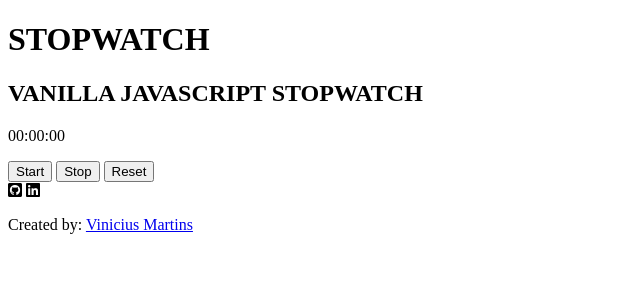
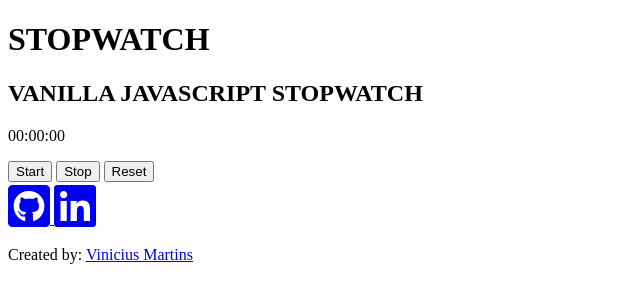
Before and after one commit to ViniciusAlba/STOPWATCH, a plain HTML site: page index.html in a window 1280 px wide. Shown: the whole page, without its empty margins (0-640 px from the left). Drawn offline with Linux system fonts and the light colour scheme.

Commit message:
The links have been fixed

```diff
--- a/index.html
+++ b/index.html
@@ -27,7 +27,7 @@
         <p>
             <span id="minutes">00</span>:<span id="seconds">00</span>:<span id="tens">00</span>
         </p>
-        <section>
+        <section class="buttons-area">
             <button class="button" id="start-button">Start</button>
             <button class="button" id="stop-button">Stop</button>
             <button class="button" id="reset-button">Reset</button>
@@ -36,12 +36,12 @@
 
     <footer id="footer">
         <div class="footer-social-medias">
-            <i class="fab fa-github-square">
-                <a href="https://www.github.com/ViniciusAlba" target="_blank"></a>
-            </i>
-            <i class="fab fa-linkedin">
-                <a href="https://www.linkedin.com/in/viniciussmartins/" target="_blank"></a>
-            </i>
+            <a href="https://www.github.com/ViniciusAlba" target="_blank">
+                <i class="fab fa-3x fa-github-square"></i>
+            </a>
+            <a href="https://www.linkedin.com/in/viniciussmartins/" target="_blank">
+                <i class="fab fa-3x fa-linkedin"></i>
+            </a>
         </div>
         <p>
             Created by: <a href="https://www.github.com/ViniciusAlba">Vinicius Martins</a>
```
